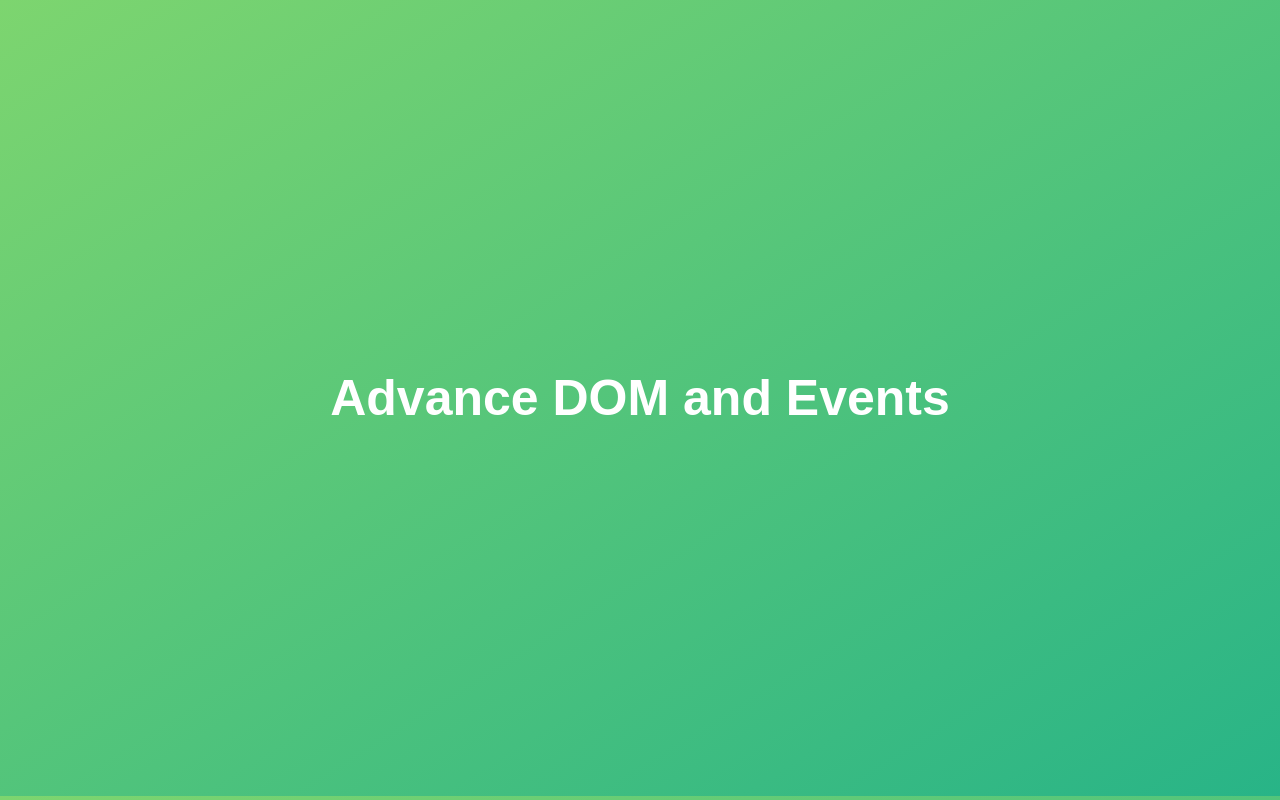
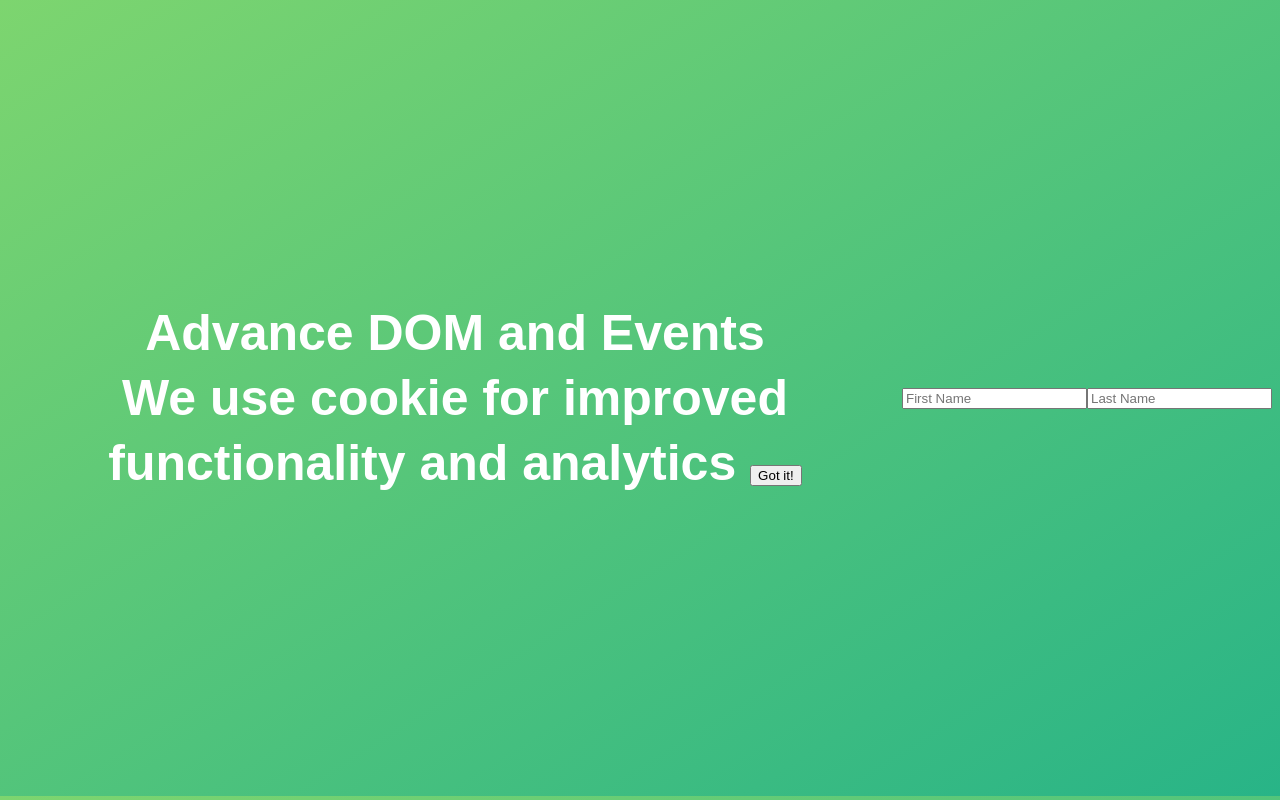
Before and after one commit to anwesh08/JavaScript, a plain HTML site: page Advance DOM and Events/index.html in a window 1280 px wide. Drawn offline with Linux system fonts and the light colour scheme.

Commit message:
Selecting, Creating, and Deleting Elements

```diff
--- a/Advance DOM and Events/index.html
+++ b/Advance DOM and Events/index.html
@@ -24,7 +24,9 @@
     }
   </style>
   <body>
-    <h1>Advance DOM and Events</h1>
+    <h1 class="header" id="heading">Advance DOM and Events</h1>
+    <input class="input-name" type="text" name="fName" placeholder="First Name">
+    <input class="input-name"type="text" name="lName" placeholder="Last Name">
     <script src="script.js"></script>
   </body>
 </html>
--- a/Advance DOM and Events/script.js
+++ b/Advance DOM and Events/script.js
@@ -0,0 +1,41 @@
+'use strict';
+
+///////////////////////////////////////
+// Selecting, Creating, and Deleting Elements
+// Selecting elements
+// console.log(document.documentElement);
+// console.log(document.head);
+// console.log(document.body);
+
+// const header = document.querySelector('.header');
+// const allSections = document.querySelectorAll('.section');
+// console.log(allSections);
+
+// document.getElementById('section--1');
+
+// const allButtons = document.getElementsByTagName('button');
+// console.log(allButtons);
+
+// console.log(document.getElementsByClassName('btn'));
+
+// Creating and inserting elements
+// .insertAdjacentHTML
+const header = document.querySelector('h1');
+
+const message = document.createElement('div');
+
+message.classList.add('cookie-message');
+message.textContent = 'We use cookie for improved functionality and analytics';
+message.innerHTML = `We use cookie for improved functionality and analytics <button class="btn btn--close--cookie">Got it!</button>`;
+
+// header.prepend(message)
+header.append(message);
+// header.append(message.cloneNode(true))
+
+// header.before(message)
+// header.after(message)
+
+// Delete elements
+document.querySelector('.btn--close--cookie').addEventListener('click', () => {
+  message.remove();
+});
```
